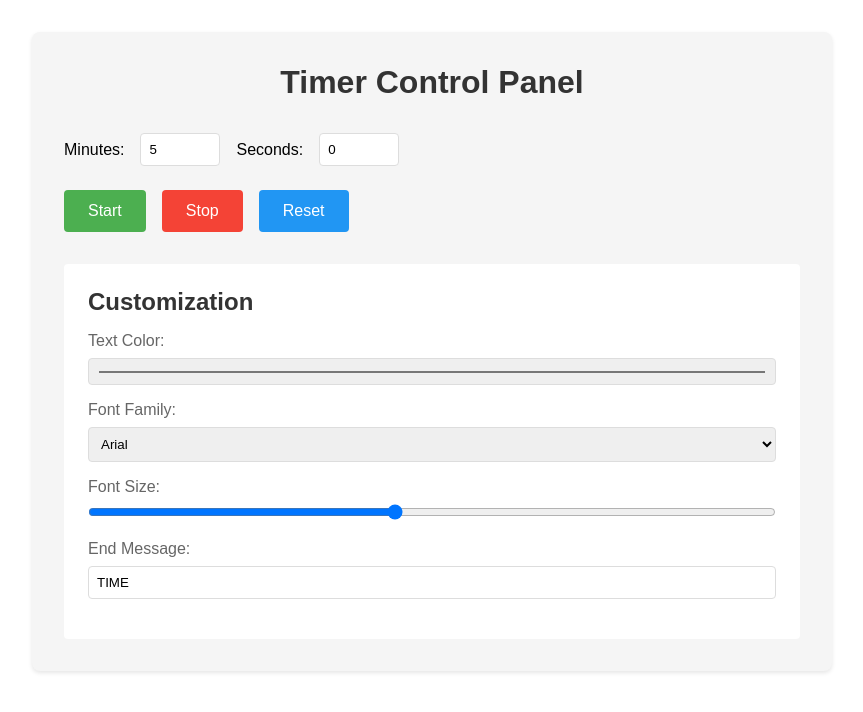
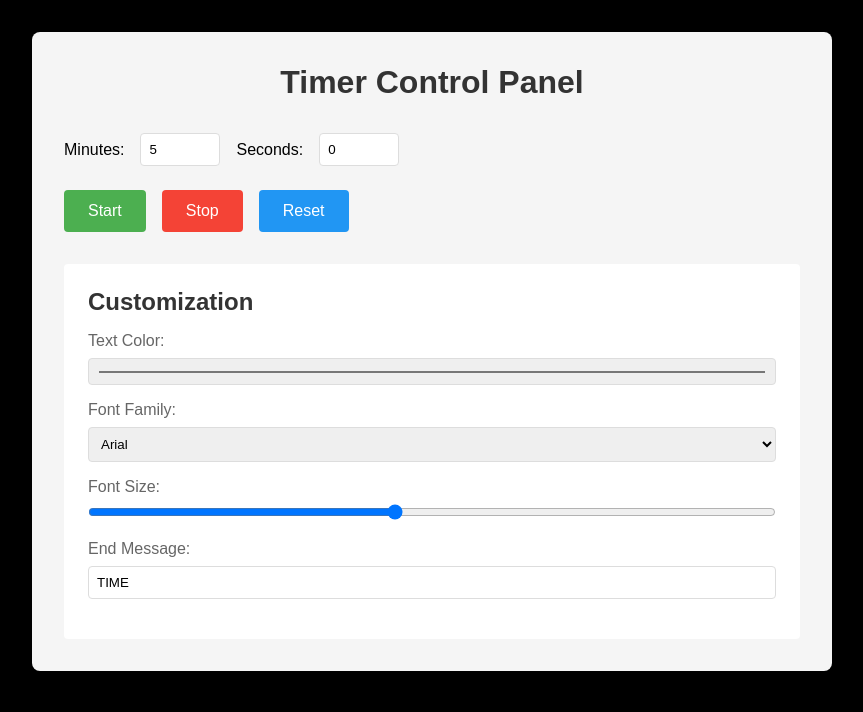
Before and after one commit to PongAlmighty/FightTimer, a Flask app: page /control in a window 1280 px wide. Shown: the top 712 px of the page, without its empty margins (208-1071 px from the left). Run offline with Flask 3, Linux system fonts and the light colour scheme; some libraries are stand-ins or nearby versions.

Commit message:
Agent query: Can you now see the timer text clearly? Please verify if the start, stop, and reset controls are working properly.
Style timer display and add dark background.

Screenshot: https://storage.googleapis.com/screenshot-production-us-central1/2013fb87-1792-44db-8ed5-590cd0aa0f0b/7fa5d915-c761-445c-8aee-9102bd198d4d.jpg

```diff
--- a/static/css/styles.css
+++ b/static/css/styles.css
@@ -5,16 +5,18 @@
 }
 
 body {
-    background-color: transparent;
+    background-color: #000; /* Dark background for timer display */
     font-family: Arial, sans-serif;
 }
 
+/* Timer display container */
 .timer-container {
     width: 100vw;
     height: 100vh;
     display: flex;
     justify-content: center;
     align-items: center;
+    background-color: transparent; /* Transparent for OBS */
 }
 
 canvas {
```
